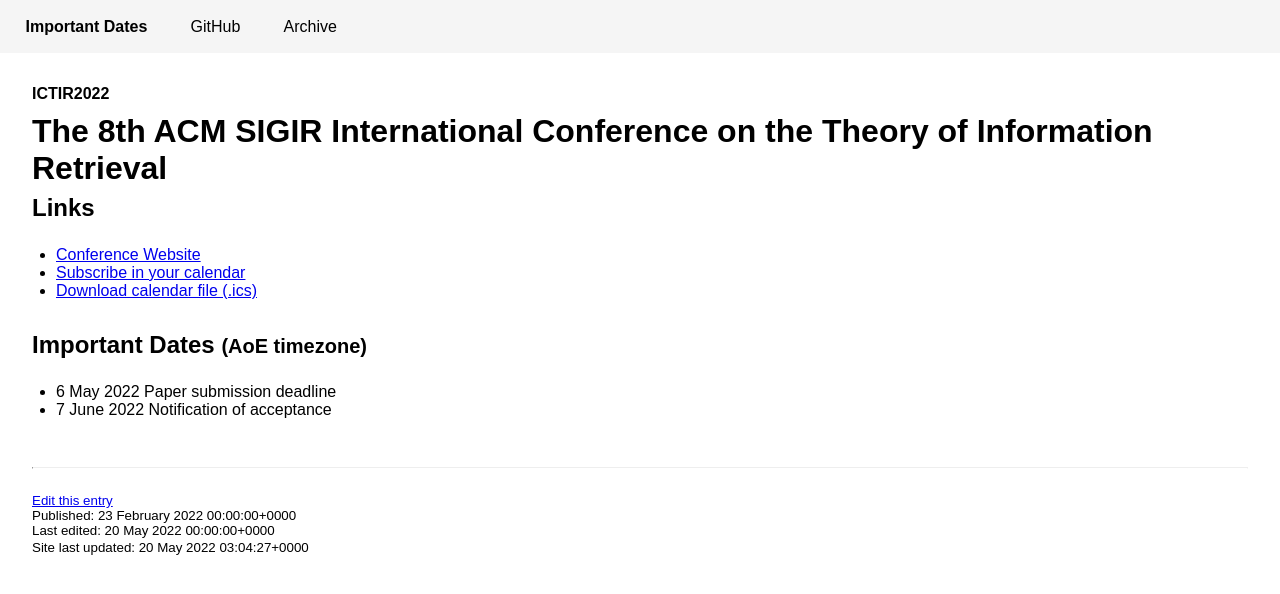
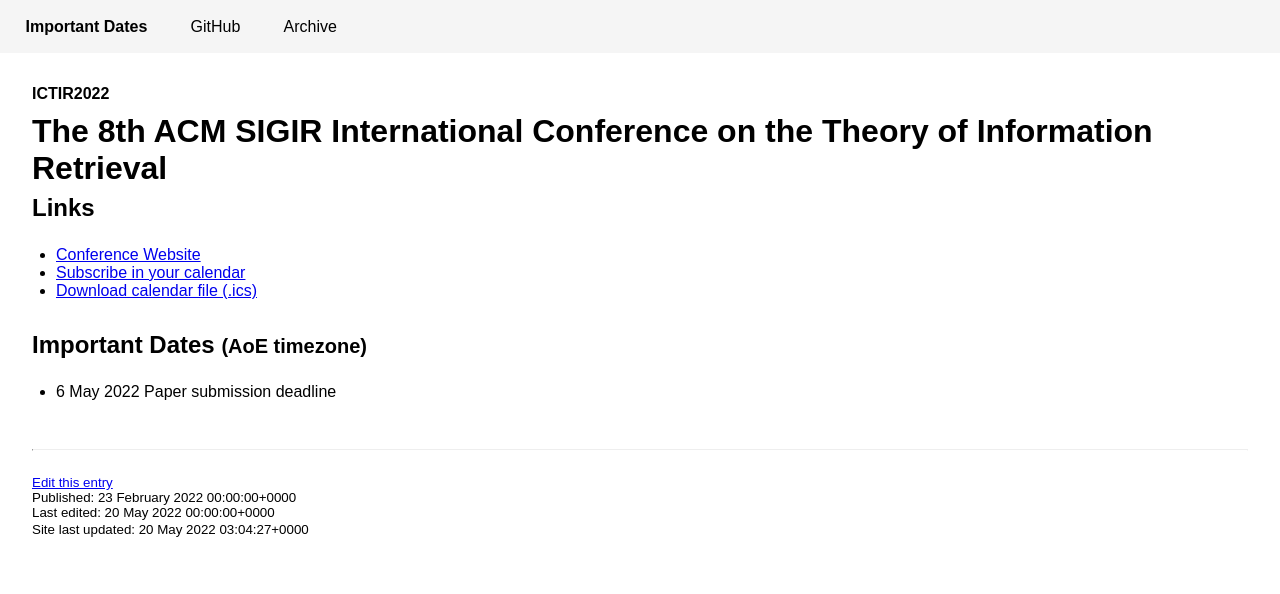
Before and after one commit to importantdates/importantdates.net, a Jekyll site: the page built from _conferences/ICTIR2022.md, in a window 1280 px wide. Shown: the top 594 px of the page. Built offline with Jekyll 4.4.1, drawn with Linux system fonts in a browser that asks for light colours.

Commit message:
Remove non-paper deadlines from ICTIR2022.

```diff
--- a/_conferences/ICTIR2022.md
+++ b/_conferences/ICTIR2022.md
@@ -9,6 +9,4 @@ updated: 2022-05-20
 important_dates:
     - title: Paper submission deadline
       date: 2022-05-06 23:59:59
-    - title: Notification of acceptance
-      date: 2022-06-07 23:59:59
 ---
```
